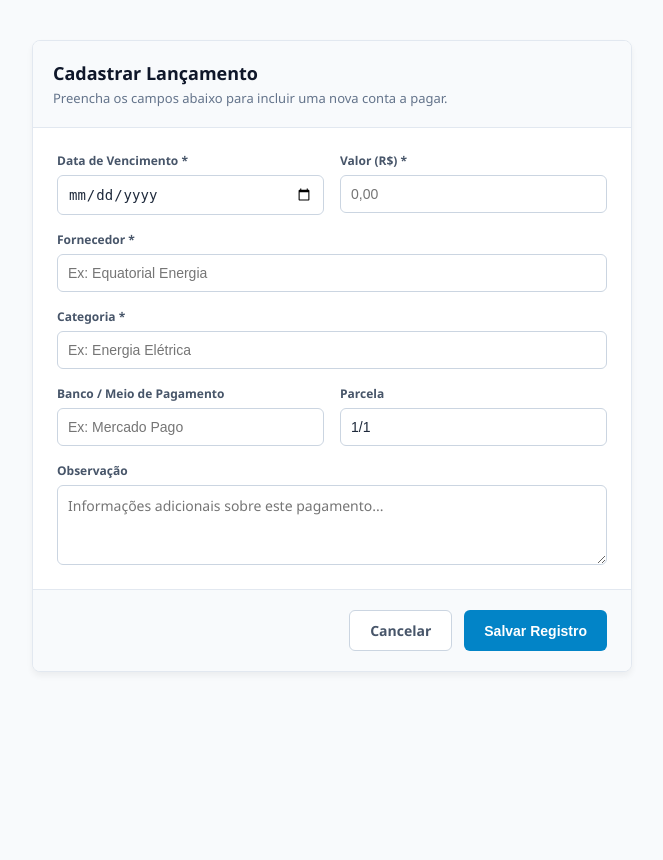
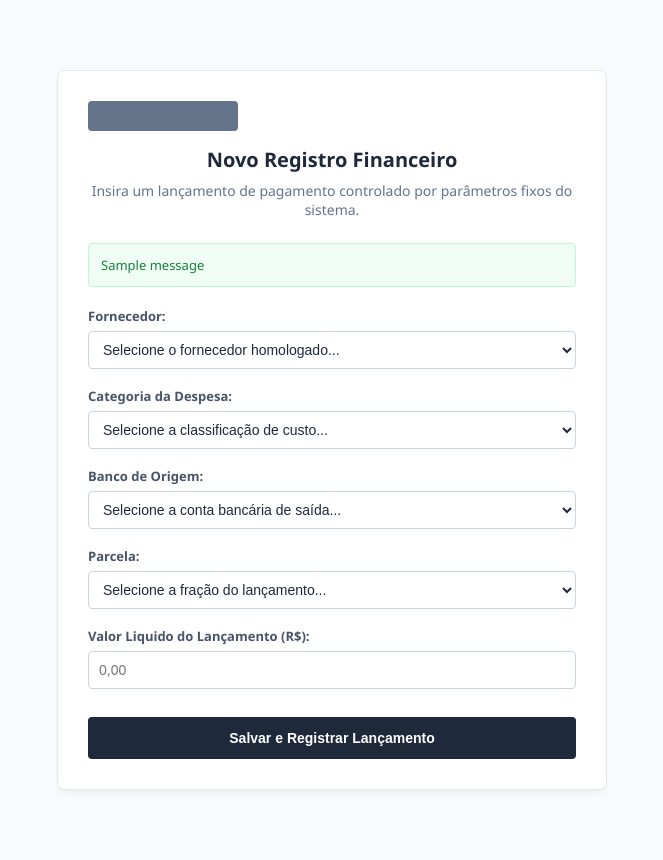
Before and after one commit to Lu4nL1ma/project_leaofin, a Django app: page /form/ in a window 1280 px wide. Shown: the whole page, without its empty margins (308-971 px from the left). Before the commit the page ends 672 px from the top, so only its background shows below. Run offline with Django 5.2, Linux system fonts and the light colour scheme; tables that the repository leaves empty hold one stand-in row (values such as "Sample post"); one stand-in notice (Sample message) is shown.

Commit message:
form_updt

```diff
--- a/proj_leao/app_leao/templates/form.html
+++ b/proj_leao/app_leao/templates/form.html
@@ -1,67 +1,193 @@
 {% load static %}
+{% load mascaras_financeiras %}
 <!DOCTYPE html>
 <html lang="pt-BR">
 <head>
     <meta charset="UTF-8">
     <meta name="viewport" content="width=device-width, initial-scale=1.0">
-    <title>Cadastrar Nova Conta</title>
-    <link rel="stylesheet" href="{% static 'css/form.css' %}">
+    <title>Cadastro de Novo Registro Financeiro</title>
+    <link rel="stylesheet" href="{% static 'css/style.css' %}">
+    <style>
+        .cadastro-container {
+            max-width: 550px;
+            margin: 40px auto;
+            background: #ffffff;
+            border: 1px solid #e2e8f0;
+            border-radius: 8px;
+            box-shadow: 0 4px 6px -1px rgba(0, 0, 0, 0.05);
+            padding: 30px;
+        }
+
+        .cadastro-title {
+            font-size: 20px;
+            font-weight: 700;
+            color: #1e293b;
+            margin-top: 0;
+            margin-bottom: 8px;
+            text-align: center;
+        }
+
+        .cadastro-subtitle {
+            font-size: 14px;
+            color: #64748b;
+            text-align: center;
+            margin-bottom: 24px;
+        }
+
+        .form-group {
+            display: flex;
+            flex-direction: column;
+            gap: 6px;
+            margin-bottom: 18px;
+        }
+
+        .form-label {
+            font-size: 13px;
+            font-weight: 600;
+            color: #475569;
+        }
+
+        .form-select, .form-input {
+            width: 100%;
+            height: 38px;
+            padding: 0 10px;
+            border: 1px solid #cbd5e1;
+            border-radius: 4px;
+            background-color: #ffffff;
+            font-size: 14px;
+            color: #1e293b;
+            outline: none;
+            box-sizing: border-box;
+            transition: border-color 0.2s;
+        }
+
+        .form-select:focus, .form-input:focus {
+            border-color: #0284c7;
+            box-shadow: 0 0 0 3px rgba(2, 132, 199, 0.1);
+        }
+
+        .form-select {
+            cursor: pointer;
+        }
+
+        .btn-submit-cadastro {
+            width: 100%;
+            height: 42px;
+            background-color: #1e293b;
+            color: #ffffff;
+            font-size: 14px;
+            font-weight: 600;
+            border: none;
+            border-radius: 4px;
+            cursor: pointer;
+            margin-top: 10px;
+            transition: background-color 0.2s;
+        }
+
+        .btn-submit-cadastro:hover {
+            background-color: #334155;
+        }
+
+        .django-messages {
+            list-style: none;
+            padding: 0;
+            margin-bottom: 20px;
+        }
+        .django-messages li {
+            padding: 12px;
+            border-radius: 4px;
+            font-size: 13px;
+            font-weight: 500;
+            margin-bottom: 8px;
+        }
+        .django-messages li.success { background-color: #f0fdf4; color: #15803d; border: 1px solid #bbf7d0; }
+        .django-messages li.error { background-color: #fef2f2; color: #b91c1c; border: 1px solid #fecaca; }
+    </style>
 </head>
 <body>
 
-<div class="form-container">
-    <div class="form-header">
-        <h2>Cadastrar Lançamento</h2>
-        <p>Preencha os campos abaixo para incluir uma nova conta a pagar.</p>
+    <div class="cadastro-container">
+
+        <div style="margin-bottom: 15px;">
+            <a href="{% url 'homes' %}" class="btn-filter btn-clear" style="font-size: 13px; text-decoration: none; color: #64748b;">&larr; Voltar ao Painel</a>
         </div>
 
-    <form action="" method="POST">
+        <h2 class="cadastro-title">Novo Registro Financeiro</h2>
+        <p class="cadastro-subtitle">Insira um lançamento de pagamento controlado por parâmetros fixos do sistema.</p>
+
+        <!-- Exibição de Mensagens de Erro/Sucesso do Django -->
+        {% if messages %}
+        <ul class="django-messages">
+            {% for message in messages %}
+            <li class="{{ message.tags }}">{{ message }}</li>
+            {% endfor %}
+        </ul>
+        {% endif %}
+
+        <form method="POST">
             {% csrf_token %}
 
-        <div class="form-body">
-            <div class="form-row">
+            <!-- 👤 1. SELECT: FORNECEDOR -->
             <div class="form-group">
-                    <label for="vencimento">Data de Vencimento *</label>
-                    <input type="date" id="vencimento" name="vencimento" required>
-                </div>
-                <div class="form-group">
-                    <label for="valor">Valor (R$) *</label>
-                    <input type="number" id="valor" step="0.01" name="valor" placeholder="0,00" required>
-                </div>
+                <label for="id_fornecedor" class="form-label">Fornecedor:</label>
+                <select id="id_fornecedor" name="fornecedor" class="form-select" required>
+                    <option value="" disabled selected>Selecione o fornecedor homologado...</option>
+                    {% for forn in proveedores|default:fornecedores %}
+                        <option value="{{ forn }}">{{ forn }}</option>
+                    {% empty %}
+                        <option value="" disabled>Nenhum fornecedor pré-cadastrado no histórico</option>
+                    {% endfor %}
+                </select>
             </div>
 
+            <!-- 🏷️ 2. SELECT: CATEGORIA -->
             <div class="form-group">
-                <label for="fornecedor">Fornecedor *</label>
-                <input type="text" id="fornecedor" name="fornecedor" placeholder="Ex: Equatorial Energia" required>
+                <label for="id_categoria" class="form-label">Categoria da Despesa:</label>
+                <select id="id_categoria" name="categoria" class="form-select" required>
+                    <option value="" disabled selected>Selecione a classificação de custo...</option>
+                    {% for cat in categorias %}
+                        <!-- O método get_tipo_display exibe o rótulo amigável (Despesa Fixa / Despesa Variável) -->
+                        <option value="{{ cat.id }}">{{ cat.nome }} ({{ cat.get_tipo_display }})</option>
+                    {% empty %}
+                        <option value="" disabled>⚠️ Nenhuma categoria cadastrada no banco</option>
+                    {% endfor %}
+                </select>
             </div>
 
+            <!-- 🏦 3. SELECT: BANCO -->
             <div class="form-group">
-                <label for="categoria">Categoria *</label>
-                <input type="text" id="categoria" name="categoria" placeholder="Ex: Energia Elétrica" required>
+                <label for="id_banco" class="form-label">Banco de Origem:</label>
+                <select id="id_banco" name="banco" class="form-select" required>
+                    <option value="" disabled selected>Selecione a conta bancária de saída...</option>
+                    {% for bco in bancos %}
+                        <option value="{{ bco.nome|default:bco }}">{{ bco.nome|default:bco }}</option>
+                    {% endfor %}
+                </select>
             </div>
 
-            <div class="form-row">
+            <!-- 📊 4. SELECT: PARCELA -->
             <div class="form-group">
-                    <label for="banco">Banco / Meio de Pagamento</label>
-                    <input type="text" id="banco" name="banco" placeholder="Ex: Mercado Pago">
-                </div>
-                <div class="form-group">
-                    <label for="parcela">Parcela</label>
-                    <input type="text" id="parcela" name="parcela" value="1/1">
-                </div>
+                <label for="id_parcela" class="form-label">Parcela:</label>
+                <select id="id_parcela" name="parcela" class="form-select" required>
+                    <option value="" disabled selected>Selecione a fração do lançamento...</option>
+                    {% for parc in opcoes_parcelas %}
+                        <option value="{{ parc.valor }}">{{ parc.label }}</option>
+                    {% endfor %}
+                </select>
             </div>
 
+            <!-- 💰 5. INPUT: VALOR MONETÁRIO -->
             <div class="form-group">
-                <label for="observacao">Observação</label>
-                <textarea id="observacao" name="observacao" placeholder="Informações adicionais sobre este pagamento..."></textarea>
-            </div>
+                <label for="id_valor" class="form-label">Valor Liquido do Lançamento (R$):</label>
+                <input type="number" step="0.01" id="id_valor" name="valor" class="form-input" required placeholder="0,00">
             </div>
 
-        <div class="form-actions">
-            <a href="" class="btn btn-cancel">Cancelar</a>
-            <button type="submit" class="btn btn-submit">Salvar Registro</button>
-        </div>
+            <!-- BOTÃO DE ENVIO -->
+            <button type="submit" class="btn-submit-cadastro">
+                Salvar e Registrar Lançamento
+            </button>
         </form>
+
     </div>
 
 </body>
--- a/proj_leao/app_leao/views.py
+++ b/proj_leao/app_leao/views.py
@@ -1,5 +1,5 @@
 from django.shortcuts import render, redirect, get_object_or_404
-from app_leao.models import ContaPagar, Fornecedor, BancoSaldo # 📦 IMPORTADO O NOVO MODEL DE BANCOS
+from app_leao.models import ContaPagar, Fornecedor, BancoSaldo, Categoria
 from django.core.paginator import Paginator
 from django.contrib import messages
 from datetime import datetime, timedelta
@@ -209,38 +209,60 @@ def processar_ofx_ajax(request):
     return JsonResponse({'success': False, 'error': 'Método inválido ou arquivo não enviado.'})
 
 def form(request):
-    if request.method == 'POST':
-        # Captura os dados do formulário usando o atributo 'name' do HTML
-        vencimento = request.POST.get('vencimento')
-        valor = request.POST.get('valor')
-        fornecedor = request.POST.get('fornecedor')
-        categoria = request.POST.get('categoria')
-        banco = request.POST.get('banco')
-        parcela = request.POST.get('parcela')
-        observacao = request.POST.get('observacao')
+    if request.method == "POST":
+        # 📥 Coleta os dados selecionados nos <select>
+        fornecedor = request.POST.get("fornecedor")
+        banco_nome = request.POST.get("banco")
+        categoria_id = request.POST.get("categoria")
+        parcela_selecionada = request.POST.get("parcela")  # <--- CAPTURA A PARCELA (Ex: "1/12" ou "À vista")
+        valor = request.POST.get("valor")
 
-        # Cria e salva o registro no banco de dados
+        categoria_instancia = Categoria.objects.filter(id=categoria_id).first() if categoria_id else None
+
         try:
+            # Gravamos a informação da parcela no campo correspondente do seu model ContaPagar
+            # Certifique-se de que seu modelo possui o campo 'parcela' como CharField ou semelhante
             ContaPagar.objects.create(
-                vencimento=vencimento,
+                fornecedor=fornecedor,
+                banco=banco_nome,
+                categoria=categoria_instancia,
+                parcela=parcela_selecionada,  # <--- O novo vínculo entra aqui
                 valor=valor,
-                fornecedor=fornecedor,
-                categoria=categoria,
-                banco=banco,
-                parcela=parcela,
-                observacao=observacao
+                status="A Pagar",
+                conciliado="Não"
             )
-            messages.success(request, "Lançamento cadastrado com sucesso!")
-
+            messages.success(request, "Novo registro financeiro salvo com sucesso!")
             return redirect('homes')
         except Exception as e:
-            messages.error(request, f"Erro ao salvar: {e}")
+            messages.error(request, f"Erro ao salvar registro: {str(e)}")
 
-    # 🔄 SE FOR GET, CARREGA OS BANCOS CASO SEU FORMULÁRIO DE CADASTRO TAMBÉM PRECISE DELES
-    bancos_disponiveis = BancoSaldo.objects.all().order_by('nome')
-    context = {"bancos_disponiveis": bancos_disponiveis}
+    # ==================================================================
+    # 📦 ALIMENTAÇÃO DOS SELECTS (MÉTODO GET)
+    # ==================================================================
+    categorias = Categoria.objects.all()
 
-    return render(request, 'form.html', context)
+    # Lista de bancos (Ajuste se você usar tabela própria do banco)
+    bancos = ["Inter", "Cora", "Itaú", "Bradesco", "Santander", "NuBank"]
+
+    # Fornecedores cadastrados no histórico para reaproveitamento
+    fornecedores_cadastrados = ContaPagar.objects.values_list('fornecedor', flat=True).distinct().order_by('fornecedor')
+
+    # ✨ GERAÇÃO DINÂMICA DE OPÇÕES DE PARCELAS (De 1x até 12x + À Vista)
+    opcoes_parcelas = [{"valor": "A vista", "label": "À vista / Única"}]
+    for i in range(1, 13):
+        opcoes_parcelas.append({
+            "valor": f"{i}/12",
+            "label": f"Parcela {i} de 12"
+        })
+
+    contexto = {
+        "categorias": categorias,
+        "bancos": bancos,
+        "fornecedores": fornecedores_cadastrados,
+        "opcoes_parcelas": opcoes_parcelas,  # <--- Adicionado ao contexto
+    }
+
+    return render(request, "form.html", contexto)
 
 
 def aba_conciliacao(request):
```
Lines whose indentation alone changed are shown as unchanged.
